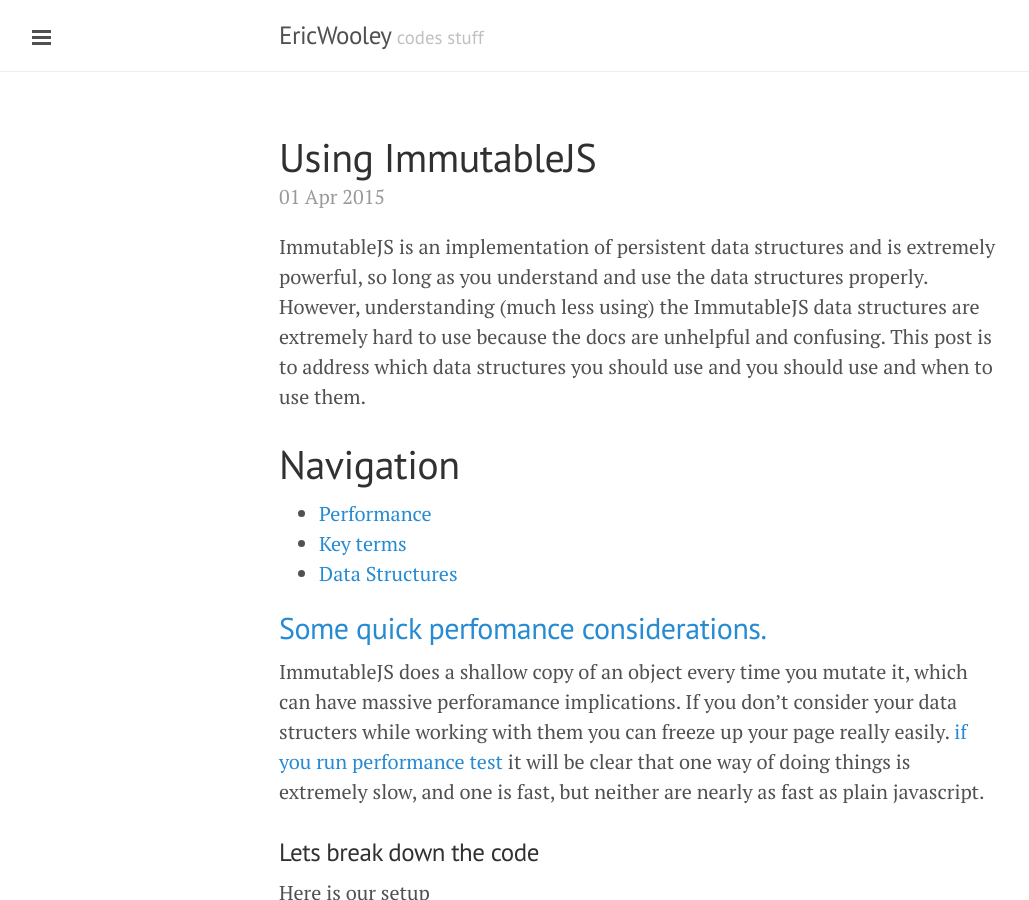
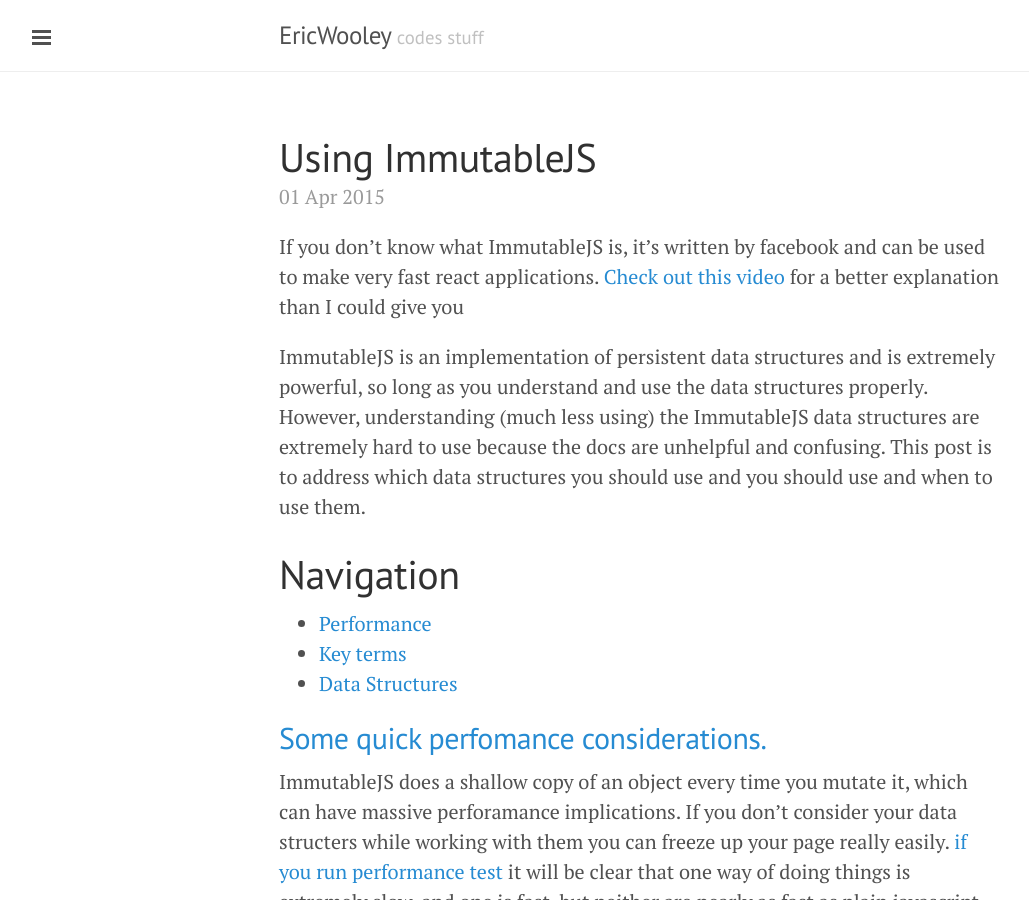
Before and after one commit to ericwooley/ericwooley.github.io, a Jekyll site: the page built from _posts/2015-04-01-using-immutablejs.markdown, in a window 1280 px wide and 900 px high. Shown: the whole window, without its empty margins (1-1030 px from the left). Built offline with Jekyll 4.4.1, drawn with Linux system fonts in a browser that asks for light colours; Markdown is read by kramdown in place of the engine named in the settings.

Commit message:
Added link to video

```diff
--- a/_posts/2015-04-01-using-immutablejs.markdown
+++ b/_posts/2015-04-01-using-immutablejs.markdown
@@ -4,6 +4,10 @@
 date:   2015-04-01 09:50:45
 categories: immutablejs react
 ---
+
+If you don't know what ImmutableJS is, it's written by facebook and can be used to make very fast react applications.
+[Check out this video](https://www.youtube.com/watch?v=I7IdS-PbEgI) for a better explanation than I could give you
+
 ImmutableJS is an implementation of persistent data structures and is extremely powerful, so long as you understand and use the data structures properly.
 However, understanding (much less using) the ImmutableJS data structures are extremely hard to use because the docs are unhelpful and confusing.
 This post is to address which data structures you should use and you should use and when to use them.
```
